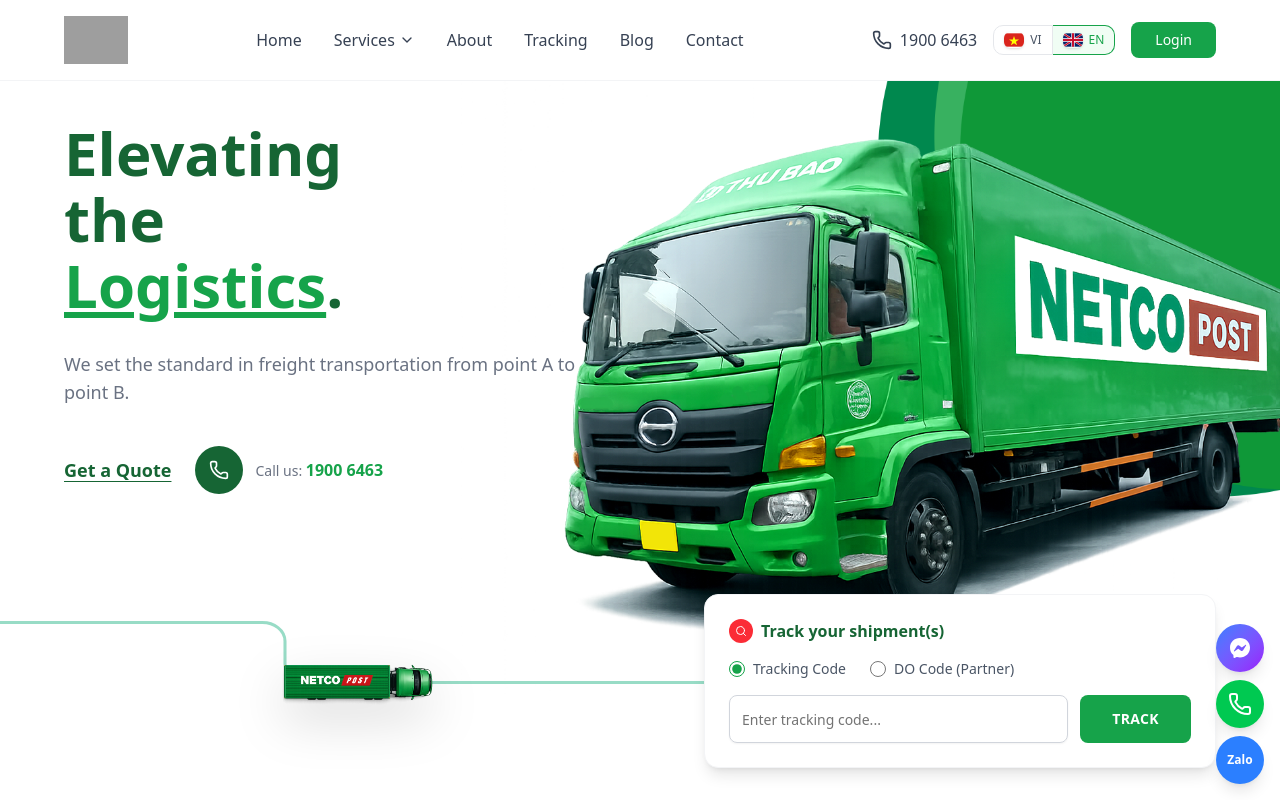
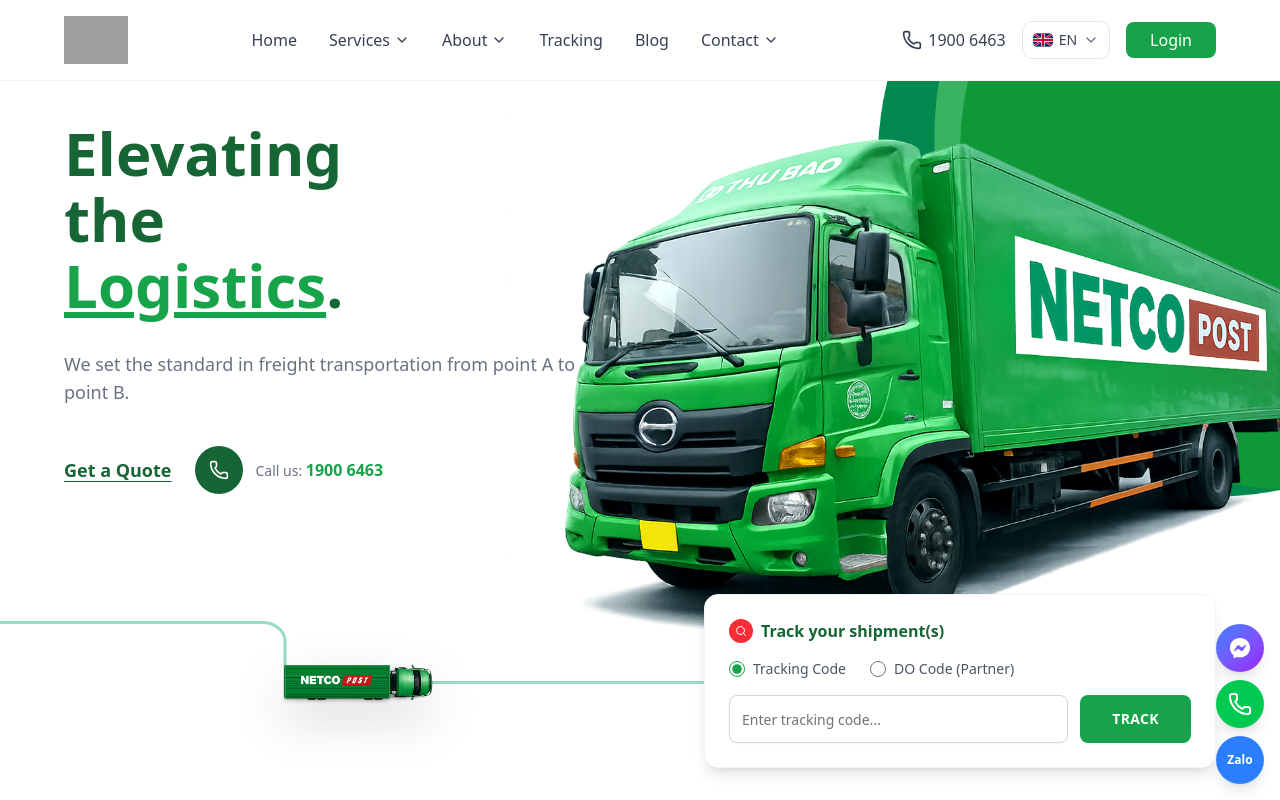
Before and after one commit to Atshvn/test-page, a Next.js app: page /en in a window 1280 px wide. Shown: the top 800 px of the page. Built offline with nearby package versions, Linux system fonts and the light colour scheme; grey boxes are pictures that could not be loaded.

Commit message:
fix serrvice

```diff
--- a/src/components/layout/header.tsx
+++ b/src/components/layout/header.tsx
@@ -6,7 +6,7 @@
 import { motion, AnimatePresence } from "framer-motion";
 import { Menu, X, ChevronDown, ChevronRight, Phone, Globe } from "lucide-react";
 import { Button } from "@/components/ui/button";
-import { Sheet, SheetContent, SheetTrigger } from "@/components/ui/sheet";
+import { Sheet, SheetContent, SheetTrigger, SheetTitle } from "@/components/ui/sheet";
 import { useTranslations, useLocale } from "next-intl";
 import { usePathname } from "next/navigation";
 
@@ -15,6 +15,7 @@
   const [activeSubmenu, setActiveSubmenu] = useState<string | null>(null);
   const [activeNestedSubmenu, setActiveNestedSubmenu] = useState<string | null>(null);
   const [mobileExpandedItems, setMobileExpandedItems] = useState<string[]>([]);
+  const [isLangOpen, setIsLangOpen] = useState(false);
   const t = useTranslations("header");
   const locale = useLocale();
   const pathname = usePathname();
@@ -50,10 +51,26 @@
         { name: t("submenu.other"), href: "/services/other" },
       ],
     },
-    { name: t("nav.about"), href: "/about" },
+    {
+      name: t("nav.about"),
+      href: "/about",
+      submenu: [
+        { name: t("submenu.aboutUs"), href: "/about" },
+        { name: t("submenu.visionMission"), href: "/about/vision-mission" },
+        { name: t("submenu.businessPhilosophy"), href: "/about/business-philosophy" },
+      ],
+    },
     { name: t("nav.tracking"), href: "/tracking" },
     { name: t("nav.blog"), href: "/blog" },
-    { name: t("nav.contact"), href: "/contact" },
+    {
+      name: t("nav.contact"),
+      href: "/contact",
+      submenu: [
+        { name: t("submenu.contactUs"), href: "/contact" },
+        { name: t("submenu.postOfficeSystem"), href: "/contact/post-offices" },
+        { name: t("submenu.careers"), href: "/contact/careers" },
+      ],
+    },
   ];
 
   const toggleMobileExpand = (itemName: string) => {
@@ -85,19 +102,19 @@
       <div className="container mx-auto px-4">
         <div className="flex items-center justify-between h-20">
           {/* Logo */}
-          <Link href={`/${locale}`} className="flex items-center gap-2">
+          <Link href={`/${locale}`} className="flex items-center gap-2 flex-shrink-0">
             <Image
               src="https://mediaimages.vps.vn/Main/2024/072024/14/logonew.png"
               alt="NETCO Logo"
               width={150}
               height={50}
-              className="h-12 w-auto"
+              className="h-10 lg:h-12 w-auto"
               priority
             />
           </Link>
 
           {/* Desktop Navigation */}
-          <nav className="hidden lg:flex items-center gap-8">
+          <nav className="hidden lg:flex items-center gap-4 xl:gap-8">
             {navItems.map((item) => (
               <div
                 key={item.name}
@@ -107,7 +124,7 @@
               >
                 <Link
                   href={`/${locale}${item.href}`}
-                  className="flex items-center gap-1 text-gray-700 hover:text-green-primary transition-colors font-medium"
+                  className="flex items-center gap-1 text-gray-700 hover:text-green-primary transition-colors font-medium text-sm xl:text-base whitespace-nowrap"
                 >
                   {item.name}
                   {item.submenu && <ChevronDown className="w-4 h-4" />}
@@ -168,82 +185,100 @@
           </nav>
 
           {/* Right side */}
-          <div className="hidden lg:flex items-center gap-4">
+          <div className="hidden lg:flex items-center gap-2 xl:gap-4">
             <a
               href="tel:+1234567890"
-              className="flex items-center gap-2 text-gray-700 hover:text-green-primary transition-colors"
+              className="flex items-center gap-1.5 text-gray-700 hover:text-green-primary transition-colors"
             >
-              <Phone className="w-5 h-5" />
-              <span className="font-medium">{t("hotline")}</span>
+              <Phone className="w-4 h-4 xl:w-5 xl:h-5" />
+              <span className="font-medium text-sm xl:text-base hidden xl:inline">{t("hotline")}</span>
+              <span className="font-medium text-sm xl:hidden">1900 6463</span>
             </a>
-            {/* Language Switcher */}
-            <div className="flex items-center">
+
+            {/* Language Switcher - Compact Design */}
+            <div className="relative">
               <button
-                onClick={() => switchLanguage("vi")}
-                className={`flex items-center gap-1.5 px-2.5 py-1.5 rounded-l-lg border transition-all ${
-                  locale === "vi"
-                    ? "bg-green-50 border-green-primary"
-                    : "border-gray-200 hover:bg-gray-50"
-                }`}
+                onClick={() => setIsLangOpen(!isLangOpen)}
+                onBlur={() => setTimeout(() => setIsLangOpen(false), 200)}
+                className="flex items-center gap-1.5 px-2.5 py-2 rounded-lg border border-gray-200 hover:border-green-primary hover:bg-green-50 transition-all"
               >
-                <svg
-                  className="w-5 h-4 rounded-sm shadow-sm"
-                  viewBox="0 0 30 20"
-                >
+                {locale === "vi" ? (
+                  <>
+                    <svg className="w-5 h-4 rounded-sm flex-shrink-0" viewBox="0 0 30 20">
                       <rect width="30" height="20" fill="#DA251D" />
                       <polygon
                         points="15,4 16.76,9.41 22.5,9.41 17.87,12.59 19.63,18 15,14.82 10.37,18 12.13,12.59 7.5,9.41 13.24,9.41"
                         fill="#FFFF00"
                       />
                     </svg>
-                <span
-                  className={`text-xs font-medium ${
-                    locale === "vi" ? "text-green-primary" : "text-gray-600"
+                    <span className="text-sm font-medium text-gray-700">VI</span>
+                  </>
+                ) : (
+                  <>
+                    <svg className="w-5 h-4 rounded-sm flex-shrink-0" viewBox="0 0 30 20">
+                      <rect width="30" height="20" fill="#012169" />
+                      <path d="M0,0 L30,20 M30,0 L0,20" stroke="#FFF" strokeWidth="3" />
+                      <path d="M0,0 L30,20 M30,0 L0,20" stroke="#C8102E" strokeWidth="2" />
+                      <path d="M15,0 V20 M0,10 H30" stroke="#FFF" strokeWidth="5" />
+                      <path d="M15,0 V20 M0,10 H30" stroke="#C8102E" strokeWidth="3" />
+                    </svg>
+                    <span className="text-sm font-medium text-gray-700">EN</span>
+                  </>
+                )}
+                <ChevronDown className={`w-4 h-4 text-gray-500 transition-transform flex-shrink-0 ${isLangOpen ? 'rotate-180' : ''}`} />
+              </button>
+
+              {/* Language Dropdown */}
+              <AnimatePresence>
+                {isLangOpen && (
+                  <motion.div
+                    initial={{ opacity: 0, y: 10 }}
+                    animate={{ opacity: 1, y: 0 }}
+                    exit={{ opacity: 0, y: 10 }}
+                    className="absolute top-full right-0 mt-2 w-40 bg-white rounded-lg shadow-lg border border-gray-100 py-1 z-50"
+                  >
+                    <button
+                      onClick={() => {
+                        switchLanguage("vi");
+                        setIsLangOpen(false);
+                      }}
+                      className={`w-full flex items-center gap-2 px-3 py-2 hover:bg-green-50 transition-colors ${
+                        locale === "vi" ? "bg-green-50 text-green-primary" : "text-gray-700"
                       }`}
                     >
-                  VI
-                </span>
+                      <svg className="w-5 h-4 rounded-sm" viewBox="0 0 30 20">
+                        <rect width="30" height="20" fill="#DA251D" />
+                        <polygon
+                          points="15,4 16.76,9.41 22.5,9.41 17.87,12.59 19.63,18 15,14.82 10.37,18 12.13,12.59 7.5,9.41 13.24,9.41"
+                          fill="#FFFF00"
+                        />
+                      </svg>
+                      <span className="text-sm font-medium">Tiếng Việt</span>
                     </button>
                     <button
-                onClick={() => switchLanguage("en")}
-                className={`flex items-center gap-1.5 px-2.5 py-1.5 rounded-r-lg border-t border-r border-b transition-all ${
-                  locale === "en"
-                    ? "bg-green-50 border-green-primary"
-                    : "border-gray-200 hover:bg-gray-50"
+                      onClick={() => {
+                        switchLanguage("en");
+                        setIsLangOpen(false);
+                      }}
+                      className={`w-full flex items-center gap-2 px-3 py-2 hover:bg-green-50 transition-colors ${
+                        locale === "en" ? "bg-green-50 text-green-primary" : "text-gray-700"
                       }`}
                     >
-                <svg
-                  className="w-5 h-4 rounded-sm shadow-sm"
-                  viewBox="0 0 30 20"
-                >
+                      <svg className="w-5 h-4 rounded-sm" viewBox="0 0 30 20">
                         <rect width="30" height="20" fill="#012169" />
-                  <path
-                    d="M0,0 L30,20 M30,0 L0,20"
-                    stroke="#FFF"
-                    strokeWidth="3"
-                  />
-                  <path
-                    d="M0,0 L30,20 M30,0 L0,20"
-                    stroke="#C8102E"
-                    strokeWidth="2"
-                  />
+                        <path d="M0,0 L30,20 M30,0 L0,20" stroke="#FFF" strokeWidth="3" />
+                        <path d="M0,0 L30,20 M30,0 L0,20" stroke="#C8102E" strokeWidth="2" />
                         <path d="M15,0 V20 M0,10 H30" stroke="#FFF" strokeWidth="5" />
-                  <path
-                    d="M15,0 V20 M0,10 H30"
-                    stroke="#C8102E"
-                    strokeWidth="3"
-                  />
+                        <path d="M15,0 V20 M0,10 H30" stroke="#C8102E" strokeWidth="3" />
                       </svg>
-                <span
-                  className={`text-xs font-medium ${
-                    locale === "en" ? "text-green-primary" : "text-gray-600"
-                  }`}
-                >
-                  EN
-                </span>
+                      <span className="text-sm font-medium">English</span>
                     </button>
+                  </motion.div>
+                )}
+              </AnimatePresence>
             </div>
-            <Button className="bg-green-primary hover:bg-green-dark text-white px-6">
+
+            <Button className="bg-green-primary hover:bg-green-dark text-white px-4 xl:px-6 text-sm xl:text-base">
               {t("login")}
             </Button>
           </div>
@@ -256,6 +291,7 @@
               </Button>
             </SheetTrigger>
             <SheetContent side="right" className="w-[300px] sm:w-[350px] p-0">
+              <SheetTitle className="sr-only">Navigation Menu</SheetTitle>
               <div className="flex flex-col h-full">
                 {/* Mobile Header */}
                 <div className="p-6 border-b border-gray-100">
@@ -270,28 +306,28 @@
 
                 {/* Mobile Navigation */}
                 <nav className="flex-1 overflow-y-auto p-6">
-                  <div className="flex flex-col gap-2">
+                  <div className="flex flex-col gap-1">
                     {navItems.map((item) => (
                       <div
                         key={item.name}
-                        className="border-b border-gray-50 pb-2"
+                        className="border-b border-gray-100 last:border-0"
                       >
                         <Link
                           href={`/${locale}${item.href}`}
-                          className="block py-3 text-lg font-medium text-gray-800 hover:text-green-primary transition-colors"
+                          className="block py-2.5 text-base font-medium text-gray-800 hover:text-green-primary transition-colors"
                           onClick={() => !item.submenu && setIsOpen(false)}
                         >
                           {item.name}
                         </Link>
                         {item.submenu && (
-                          <div className="ml-4 flex flex-col gap-1 pb-2">
+                          <div className="ml-3 flex flex-col gap-0.5 pb-2">
                             {item.submenu.map((subItem) => (
                               <div key={subItem.name}>
                                 {subItem.children ? (
                                   <>
                                     <button
                                       onClick={() => toggleMobileExpand(subItem.name)}
-                                      className="flex items-center justify-between w-full py-2 text-gray-600 hover:text-green-primary transition-colors text-base"
+                                      className="flex items-center justify-between w-full py-2 text-gray-600 hover:text-green-primary transition-colors text-sm"
                                     >
                                       {subItem.name}
                                       <ChevronDown
@@ -301,12 +337,12 @@
                                       />
                                     </button>
                                     {mobileExpandedItems.includes(subItem.name) && (
-                                      <div className="ml-4 flex flex-col gap-1 pb-2">
+                                      <div className="ml-3 flex flex-col gap-0.5 pb-1">
                                         {subItem.children.map((childItem) => (
                                           <Link
                                             key={childItem.name}
                                             href={`/${locale}${childItem.href}`}
-                                            className="block py-2 text-gray-500 hover:text-green-primary transition-colors text-sm"
+                                            className="block py-1.5 text-gray-500 hover:text-green-primary transition-colors text-sm"
                                             onClick={() => setIsOpen(false)}
                                           >
                                             {childItem.name}
@@ -318,7 +354,7 @@
                                 ) : (
                                   <Link
                                     href={`/${locale}${subItem.href}`}
-                                    className="block py-2 text-gray-600 hover:text-green-primary transition-colors text-base"
+                                    className="block py-2 text-gray-600 hover:text-green-primary transition-colors text-sm"
                                     onClick={() => setIsOpen(false)}
                                   >
                                     {subItem.name}
@@ -336,24 +372,21 @@
                 {/* Mobile Footer */}
                 <div className="p-6 border-t border-gray-100 bg-gray-50">
                   {/* Language Switcher Mobile */}
-                  <div className="flex items-center justify-between mb-4 p-3 bg-white rounded-lg border border-gray-200">
-                    <span className="text-sm text-gray-600 flex items-center gap-2">
+                  <div className="mb-4">
+                    <label className="text-xs text-gray-500 mb-2 block flex items-center gap-2">
                       <Globe className="w-4 h-4" />
                       {t("language")}
-                    </span>
-                    <div className="flex items-center">
+                    </label>
+                    <div className="flex gap-2">
                       <button
                         onClick={() => switchLanguage("vi")}
-                        className={`flex items-center gap-1.5 px-3 py-1.5 rounded-l-lg border transition-all ${
+                        className={`flex-1 flex items-center justify-center gap-2 px-4 py-2.5 rounded-lg border transition-all ${
                           locale === "vi"
                             ? "bg-green-primary text-white border-green-primary"
-                            : "text-gray-600 hover:bg-gray-100 border-gray-200"
+                            : "bg-white text-gray-600 hover:bg-gray-50 border-gray-200"
                         }`}
                       >
-                        <svg
-                          className="w-5 h-3.5 rounded-sm"
-                          viewBox="0 0 30 20"
-                        >
+                        <svg className="w-5 h-4 rounded-sm" viewBox="0 0 30 20">
                           <rect width="30" height="20" fill="#DA251D" />
                           <polygon
                             points="15,4 16.76,9.41 22.5,9.41 17.87,12.59 19.63,18 15,14.82 10.37,18 12.13,12.59 7.5,9.41 13.24,9.41"
@@ -364,42 +397,24 @@
                       </button>
                       <button
                         onClick={() => switchLanguage("en")}
-                        className={`flex items-center gap-1.5 px-3 py-1.5 rounded-r-lg border-t border-r border-b transition-all ${
+                        className={`flex-1 flex items-center justify-center gap-2 px-4 py-2.5 rounded-lg border transition-all ${
                           locale === "en"
                             ? "bg-green-primary text-white border-green-primary"
-                            : "text-gray-600 hover:bg-gray-100 border-gray-200"
+                            : "bg-white text-gray-600 hover:bg-gray-50 border-gray-200"
                         }`}
                       >
-                        <svg
-                          className="w-5 h-3.5 rounded-sm"
-                          viewBox="0 0 30 20"
-                        >
+                        <svg className="w-5 h-4 rounded-sm" viewBox="0 0 30 20">
                           <rect width="30" height="20" fill="#012169" />
-                          <path
-                            d="M0,0 L30,20 M30,0 L0,20"
-                            stroke="#FFF"
-                            strokeWidth="3"
-                          />
-                          <path
-                            d="M0,0 L30,20 M30,0 L0,20"
-                            stroke="#C8102E"
-                            strokeWidth="2"
-                          />
-                          <path
-                            d="M15,0 V20 M0,10 H30"
-                            stroke="#FFF"
-                            strokeWidth="5"
-                          />
-                          <path
-                            d="M15,0 V20 M0,10 H30"
-                            stroke="#C8102E"
-                            strokeWidth="3"
-                          />
+                          <path d="M0,0 L30,20 M30,0 L0,20" stroke="#FFF" strokeWidth="3" />
+                          <path d="M0,0 L30,20 M30,0 L0,20" stroke="#C8102E" strokeWidth="2" />
+                          <path d="M15,0 V20 M0,10 H30" stroke="#FFF" strokeWidth="5" />
+                          <path d="M15,0 V20 M0,10 H30" stroke="#C8102E" strokeWidth="3" />
                         </svg>
                         <span className="text-sm font-medium">EN</span>
                       </button>
                     </div>
                   </div>
+
                   <a
                     href="tel:19006463"
                     className="flex items-center gap-3 mb-4 text-gray-700"
--- a/src/components/sections/About.tsx
+++ b/src/components/sections/About.tsx
@@ -124,7 +124,7 @@
                 className="text-center w-[calc(50%-1rem)] sm:w-auto cursor-pointer transition-all duration-200 ease-out"
               >
                 <p
-                  className="text-5xl sm:text-6xl md:text-7xl lg:text-8xl xl:text-9xl font-bold tracking-tight leading-none mb-2 md:mb-4"
+                  className="text-5xl sm:text-6xl md:text-7xl lg:text-8xl xl:text-8xl font-bold tracking-tight leading-none mb-2 md:mb-4"
                   style={{
                     fontFamily: "'Inter', 'Helvetica Neue', Arial, sans-serif",
                     WebkitTextStroke: "1.5px #22c55e",
--- a/src/components/sections/Services.tsx
+++ b/src/components/sections/Services.tsx
@@ -15,7 +15,7 @@
       number: "01",
       title: t("list.transportation.title"),
       description: t("list.transportation.description"),
-      image: "/service-icon/transport.png",
+      image: "/service-icon/xe-oto.png",
       link: "/services/transportation",
     },
     {
--- a/src/locales/en.json
+++ b/src/locales/en.json
@@ -15,7 +15,13 @@
       "fulfillment": "Fulfillment",
       "warehousing": "Warehousing",
       "installation": "Installation & Maintenance",
-      "other": "Other"
+      "other": "Other",
+      "aboutUs": "About Us",
+      "visionMission": "Vision & Mission",
+      "businessPhilosophy": "Business Philosophy",
+      "contactUs": "Contact Us",
+      "postOfficeSystem": "Post Office Network",
+      "careers": "Careers"
     },
     "hotline": "1900 6463",
     "login": "Login",
```
Also changed, not shown: src/components/layout/footer.tsx (+18 -1 lines), src/locales/vi.json (+7 -1 lines), public/service-icon/xe-oto.png (added). Lines whose indentation alone changed are shown as unchanged.
